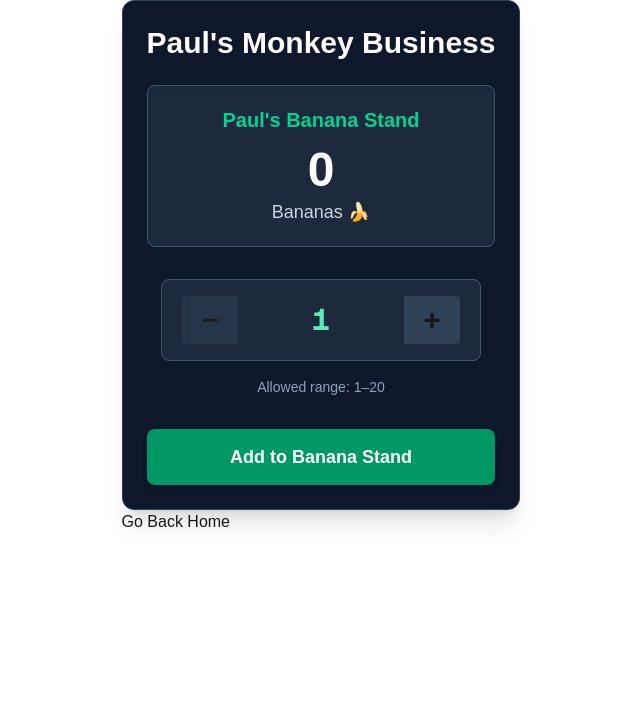
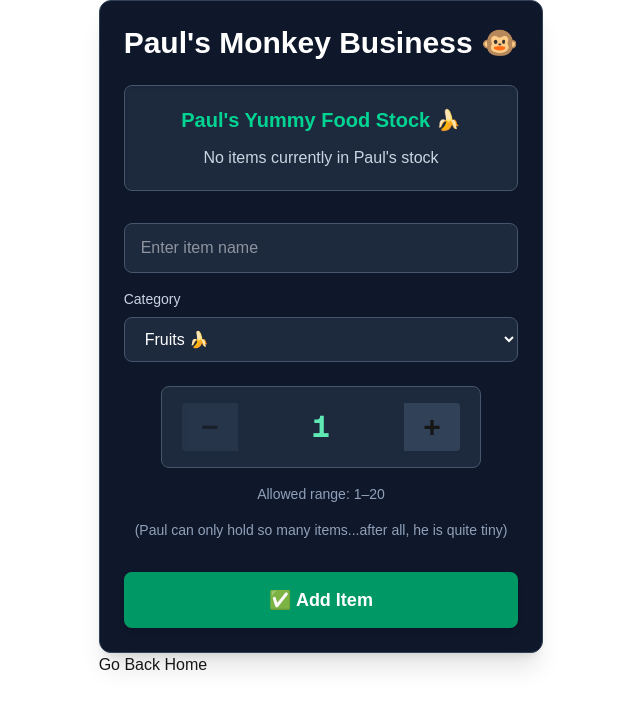
Before and after one commit to theplanetm4rs/cprg306-assignments, a Next.js app: page /week-4 in a window 1280 px wide. Shown: the top 708 px of the page, without its empty margins (319-959 px from the left). Built offline with nearby package versions, Linux system fonts and the light colour scheme.

Commit message:
Edit New-Item component
category select, enter item name, clear and remove items

```diff
--- a/app/layout.tsx
+++ b/app/layout.tsx
@@ -24,7 +24,7 @@ const geistMono = Geist_Mono({
 });
 
 export const metadata: Metadata = {
-  title: "Create Next App",
+  title: "CPRG-306",
   description: "Generated by create next app",
 };
 
--- a/app/week-4/new-item.tsx
+++ b/app/week-4/new-item.tsx
@@ -4,57 +4,144 @@ import { useState } from "react";
 
 // create the main NewItem function
 export default function NewItem() {
-    // variables for quantity and item count
+  // states for quantity, item name, category, and list of items
   const [quantity, setQuantity] = useState(1);
-    const [itemCount, setItemCount] = useState(0);
+  const [name, setName] = useState("");
+  const [category, setCategory] = useState("Items");
+  const [items, setItems] = useState<
+    { name: string; category: string; quantity: number }[]
+  >([]);
 
-    // arrow function for incrementing items
+  // increment quantity
   const increment = () => {
-        // if the the current quantity is less than 20, then increase it by 1
-        if (quantity < 20) setQuantity(quantity + 1)
+    if (quantity < 20) setQuantity(quantity + 1);
   };
 
-    // arrow function for decrementing items
+  // decrement quantity
   const decrement = () => {
-        // if the current quantity is greater than 1, then decrease it by 1
     if (quantity > 1) setQuantity(quantity - 1);
   };
 
-    // arrow funtion for adding the increased or decreased quantity to the total count
-    const addToAmount = () => {
-        // update the item count using previous value of the item count to the quantity value
-        setItemCount((prev) => prev + quantity);
-        // reset the quantity input back to 1
+  // add item to the stand (combine name + category)
+  const addToStand = () => {
+    const trimmedName = name.trim();
+    if (!trimmedName) {
+      alert("Please enter an item name.");
+      return;
+    }
+
+    setItems((prev) => {
+      const existing = prev.find(
+        (i) => i.name === trimmedName && i.category === category
+      );
+      if (existing) {
+        return prev.map((i) =>
+          i.name === trimmedName && i.category === category
+            ? { ...i, quantity: i.quantity + quantity }
+            : i
+        );
+      } else {
+        return [...prev, { name: trimmedName, category, quantity }];
+      }
+    });
+
+    // reset inputs
+    setName("");
     setQuantity(1);
+    setCategory("Other"); // reset to default
   };
 
-    // arrow function for clearing the current amount of items
-    const clearAmount = () => {
-        setItemCount(0);
+  // remove a specific item
+  const removeItem = (itemName: string, itemCategory: string) => {
+    setItems((prev) =>
+      prev.filter((i) => !(i.name === itemName && i.category === itemCategory))
+    );
   };
 
+  // clear entire stand
+  const clearStand = () => {
+    setItems([]);
+  };
 
-    // displaying the functionality of new-item component
+  // categories for monkey treats
+  const categories = [
+    "Fruits 🍌",
+    "Leave 🍃",
+    "Nuts 🥜",
+    "Flowers 🌺",
+    "Insects 🪲",
+    "Seeds 🌰",
+    "Other",
+  ];
+
   return (
     <div className="bg-slate-900 p-6 rounded-xl shadow-xl border border-slate-700 max-w-md mx-auto">
+      <div className="flex-col items-center">
         {/* Title */}
         <h2 className="text-3xl font-bold text-white text-center mb-6">
-            Paul's Monkey Business
+          Paul's Monkey Business 🐵
         </h2>
+      </div>
 
-        {/* Cart summary */}
-        <div className="mb-8 p-5 bg-slate-800 rounded-lg border border-slate-600 shadow-inner text-center">
-            <h3 className="text-xl font-semibold text-emerald-400 mb-3">
-            Paul's Banana Stand
+      {/* Stand summary / inventory list */}
+      <div className="mb-8 p-5 bg-slate-800 rounded-lg border border-slate-600 shadow-inner">
+        <h3 className="text-xl font-semibold text-emerald-400 mb-3 text-center">
+            Paul's Yummy Food Stock 🍌
         </h3>
-            <div>
-            <span className="text-5xl font-bold text-white block">
-                {itemCount}
+        {items.length === 0 ? (
+          <p className="text-center text-slate-300">
+            No items currently in Paul's stock
+          </p>
+        ) : (
+          <ul className="space-y-2">
+            {items.map((item) => (
+              <li
+                key={`${item.name}-${item.category}`}
+                className="flex justify-between items-center text-white px-4 py-2 bg-slate-700 rounded-md"
+              >
+                <span>
+                  {item.name} <span className="text-slate-400">({item.category})</span>{" "}
+                  - {item.quantity}
                 </span>
-            <span className="text-lg text-slate-300 mt-1 block">
-                Banana{itemCount !== 1 ? "s" : ""} 🍌
-            </span>
+                <button
+                  onClick={() => removeItem(item.name, item.category)}
+                  className="text-red-400 hover:text-red-300 text-sm font-semibold"
+                >
+                  Remove
+                </button>
+              </li>
+            ))}
+          </ul>
+        )}
       </div>
+
+      {/* Item name input */}
+      <div className="mb-4">
+        <input
+          type="text"
+          value={name}
+          onChange={(e) => setName(e.target.value)}
+          placeholder="Enter item name"
+          className="w-full px-4 py-3 bg-slate-800 text-white rounded-lg border border-slate-600 focus:outline-none focus:border-emerald-500"
+        />
+      </div>
+
+      {/* Category selector */}
+      <div className="mb-6">
+        <label className="block text-sm font-medium text-slate-300 mb-2">
+          Category
+        </label>
+        <select
+          value={category}
+          onChange={(e) => setCategory(e.target.value)}
+          className="w-full px-4 py-3 bg-slate-800 text-white rounded-lg border border-slate-600 focus:outline-none focus:border-emerald-500"
+        >
+          {categories.map((cat) => (
+            <option key={cat} value={cat}>
+              {cat}
+            </option>
+          ))}
+        </select>
       </div>
 
       {/* Quantity selector */}
@@ -83,26 +170,27 @@ export default function NewItem() {
           </button>
         </div>
 
+        <p className="text-sm text-slate-400">Allowed range: 1–20</p>
         <p className="text-sm text-slate-400">
-            Allowed range: 1–20
+          (Paul can only hold so many items...after all, he is quite tiny)
         </p>
       </div>
 
       {/* Action buttons */}
       <div className="flex flex-col gap-4">
         <button
-            onClick={addToAmount}
+          onClick={addToStand}
           className="py-3.5 bg-emerald-600 hover:bg-emerald-500 text-white font-bold text-lg rounded-lg transition-colors shadow-md"
         >
-            Add to Banana Stand
+           ✅ Add Item
         </button>
 
-            {itemCount > 0 && (
+        {items.length > 0 && (
           <button
-                onClick={clearAmount}
+            onClick={clearStand}
             className="py-3.5 bg-red-700/80 hover:bg-red-600 text-white font-bold text-lg rounded-lg transition-colors shadow-md border border-red-600/50"
           >
-                Clear
+            Clear Stand ❌
           </button>
         )}
       </div>
```
Lines whose indentation alone changed are shown as unchanged.
